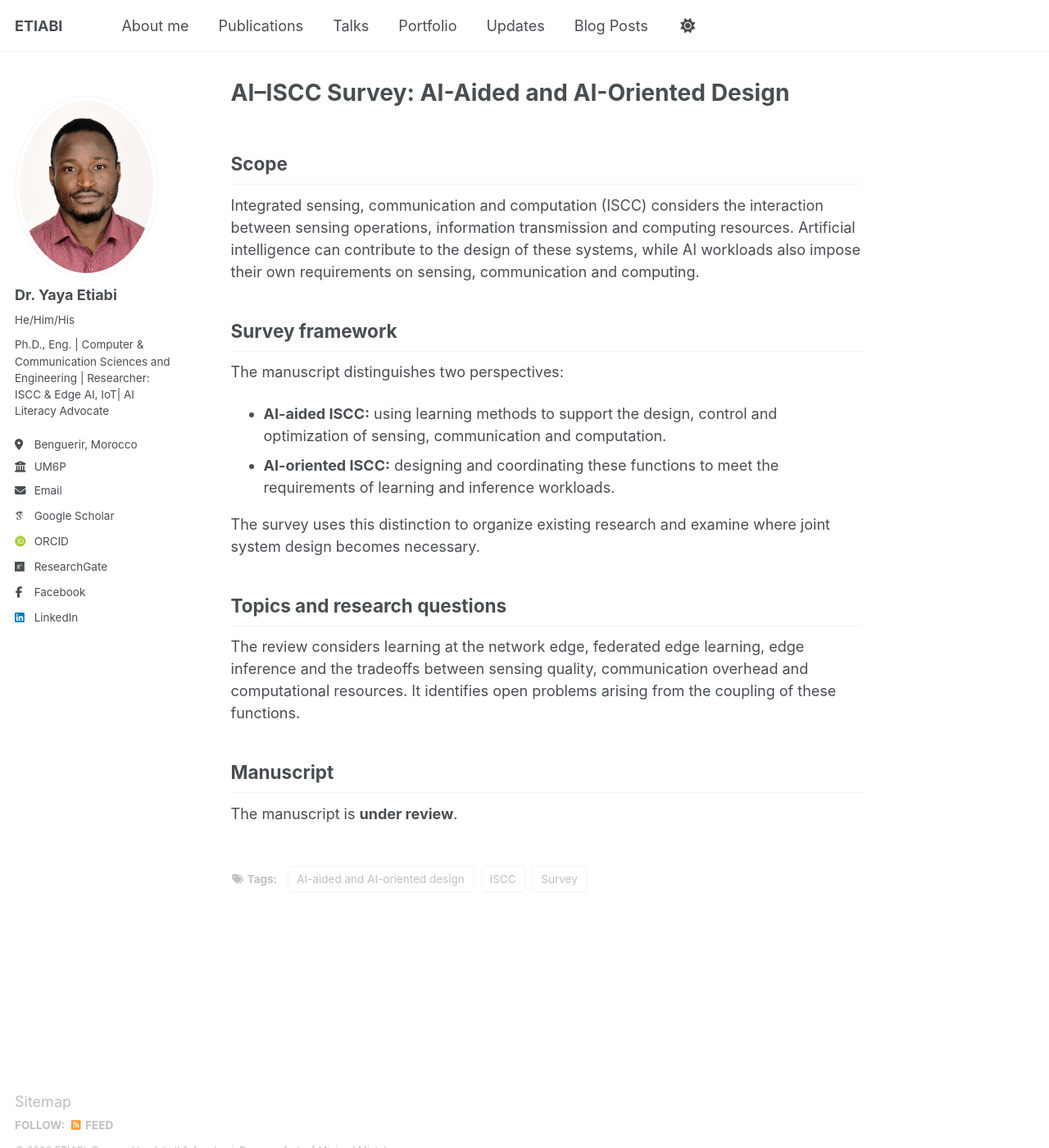
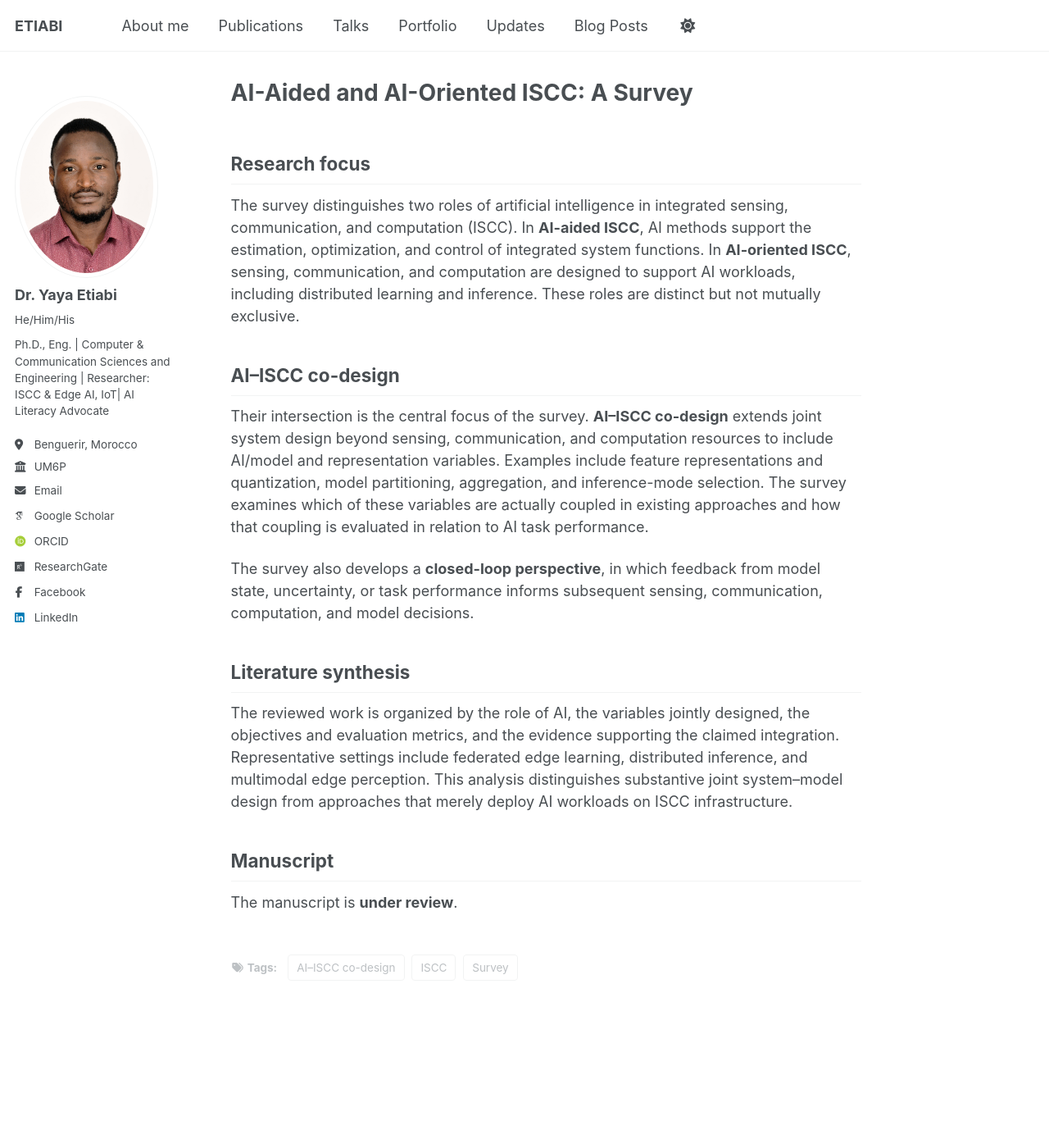
Before and after one commit to yaya-etiabi/yaya-etiabi.github.io, a Jekyll site: the page built from site-v2/src/content/projects/ai-iscc-survey.md, in a window 1280 px wide and 1400 px high. Shown: the whole window at 82% size. Built offline with Jekyll 4.4.1, drawn with Linux system fonts in a browser that asks for light colours; some web fonts are replaced.

Commit message:
Clarify AI-aided, AI-oriented and closed-loop AI–ISCC survey framing

```diff
--- a/site-v2/src/content/projects/ai-iscc-survey.md
+++ b/site-v2/src/content/projects/ai-iscc-survey.md
@@ -1,29 +1,26 @@
 ---
-title: "AI–ISCC Survey: AI-Aided and AI-Oriented Design"
-summary: "A survey of AI-aided and AI-oriented ISCC research, examining the co-design of sensing, communication, and computation."
+title: "AI-Aided and AI-Oriented ISCC: A Survey"
+summary: "An analytical survey centered on AI–ISCC co-design, examining how sensing, communication, computation, and AI/model decisions can be jointly optimized, with AI task performance informing subsequent system adaptation."
 status: "Under Review"
 period: "2026"
-tags: ["ISCC", "AI-aided and AI-oriented design", "Survey"]
+tags: ["ISCC", "AI–ISCC co-design", "Survey"]
 featured: true
 sortOrder: 1
 ---
 
-## Scope
+## Research focus
 
-Integrated sensing, communication and computation (ISCC) considers the interaction between sensing operations, information transmission and computing resources. Artificial intelligence can contribute to the design of these systems, while AI workloads also impose their own requirements on sensing, communication and computing.
+The survey distinguishes two roles of artificial intelligence in integrated sensing, communication, and computation (ISCC). In **AI-aided ISCC**, AI methods support the estimation, optimization, and control of integrated system functions. In **AI-oriented ISCC**, sensing, communication, and computation are designed to support AI workloads, including distributed learning and inference. These roles are distinct but not mutually exclusive.
 
-## Survey framework
+## AI–ISCC co-design
 
-The manuscript distinguishes two perspectives:
+Their intersection is the central focus of the survey. **AI–ISCC co-design** extends joint system design beyond sensing, communication, and computation resources to include AI/model and representation variables. Examples include feature representations and quantization, model partitioning, aggregation, and inference-mode selection. The survey examines which of these variables are actually coupled in existing approaches and how that coupling is evaluated in relation to AI task performance.
 
-- **AI-aided ISCC:** using learning methods to support the design, control and optimization of sensing, communication and computation.
-- **AI-oriented ISCC:** designing and coordinating these functions to meet the requirements of learning and inference workloads.
+The survey also develops a **closed-loop perspective**, in which feedback from model state, uncertainty, or task performance informs subsequent sensing, communication, computation, and model decisions.
 
-The survey uses this distinction to organize existing research and examine where joint system design becomes necessary.
+## Literature synthesis
 
-## Topics and research questions
-
-The review considers learning at the network edge, federated edge learning, edge inference and the tradeoffs between sensing quality, communication overhead and computational resources. It identifies open problems arising from the coupling of these functions.
+The reviewed work is organized by the role of AI, the variables jointly designed, the objectives and evaluation metrics, and the evidence supporting the claimed integration. Representative settings include federated edge learning, distributed inference, and multimodal edge perception. This analysis distinguishes substantive joint system–model design from approaches that merely deploy AI workloads on ISCC infrastructure.
 
 ## Manuscript
 
```
